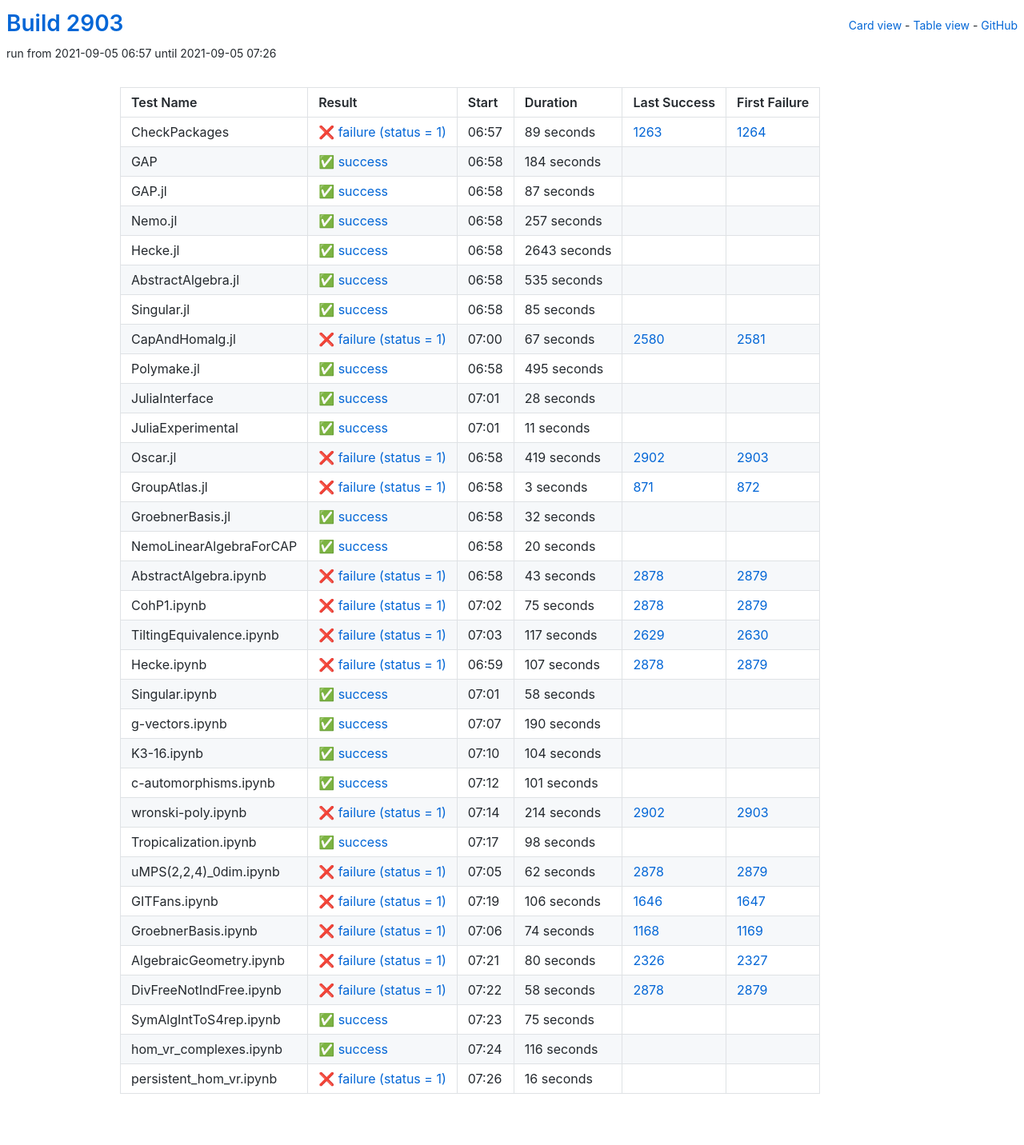
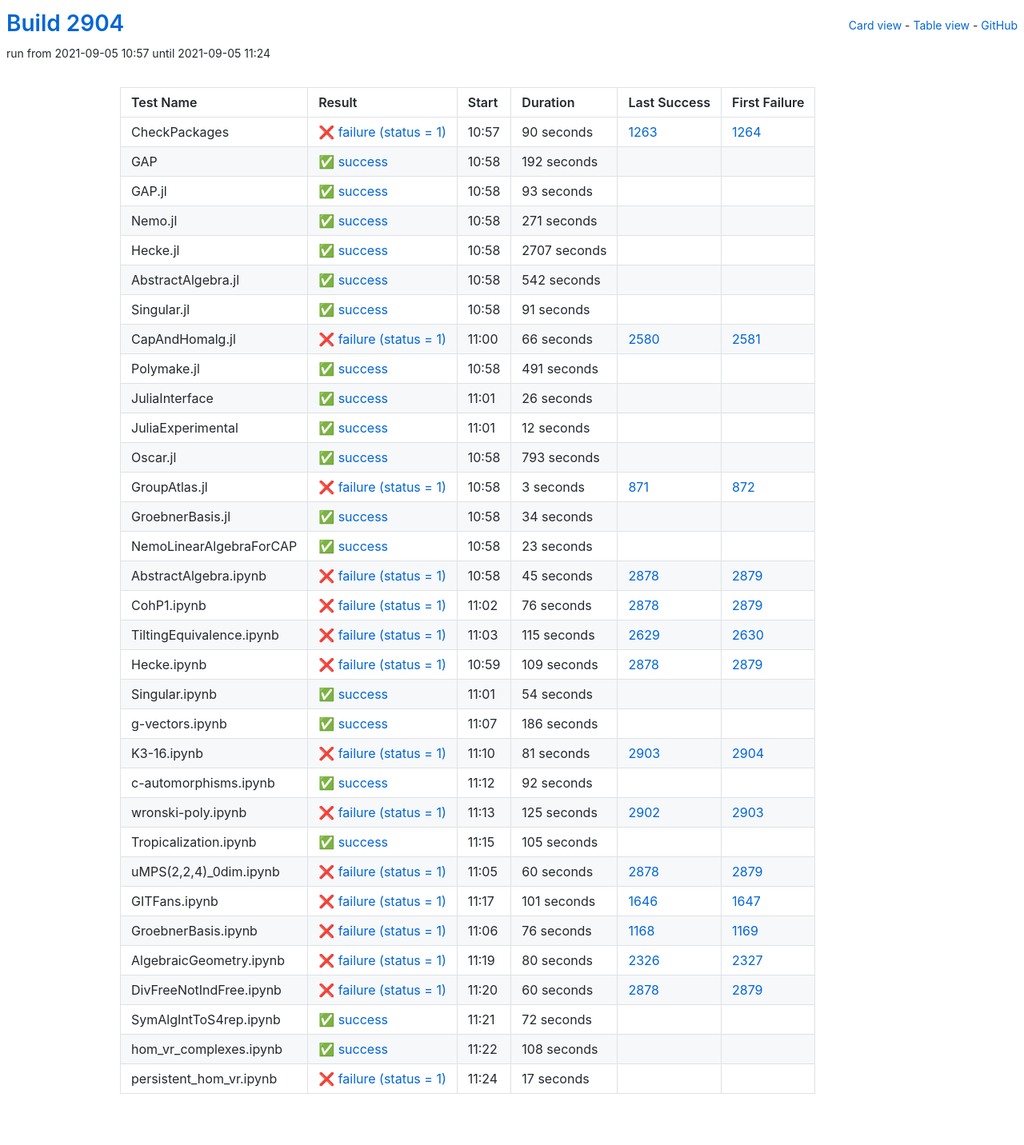
Before and after one commit to oscar-system/oscar-ci-status-stable, a Jekyll site: the page built from table.html, in a window 1280 px wide. Shown: the whole page at 80% size. Built offline with Jekyll 4.4.1, drawn with Linux system fonts in a browser that asks for light colours.

Commit message:
Build #2904

```diff
--- a/_data/ci.yml
+++ b/_data/ci.yml
@@ -1,6 +1,6 @@
 ---
-build: 2903
-build_url: https://oscarci.mathematik.uni-kl.de/job/oscar-stable/2903/
+build: 2904
+build_url: https://oscarci.mathematik.uni-kl.de/job/oscar-stable/2904/
 job: oscar-stable
 organization: oscar-system
 repo: oscar-ci-status-stable
@@ -8,152 +8,152 @@ repourl: https://github.com/oscar-system/oscar-ci-status-stable
 tests:
 - name: CheckPackages
   id: checkpackages
-  log: https://oscarci.mathematik.uni-kl.de/job/oscar-stable/2903/artifact/logs/build-2903/CheckPackages.log
-  start: 2021-09-05 06:57
+  log: https://oscarci.mathematik.uni-kl.de/job/oscar-stable/2904/artifact/logs/build-2904/CheckPackages.log
+  start: 2021-09-05 10:57
   success: false
   exitcode: 1
   status: failure
-  duration: 89
+  duration: 90
   last_success: 1263
   last_success_url: https://oscarci.mathematik.uni-kl.de/job/oscar-stable/1263/
   first_failure: 1264
   first_failure_url: https://oscarci.mathematik.uni-kl.de/job/oscar-stable/1264/
 - name: GAP
   id: gap
-  log: https://oscarci.mathematik.uni-kl.de/job/oscar-stable/2903/artifact/logs/build-2903/GAP.log
-  start: 2021-09-05 06:58
+  log: https://oscarci.mathematik.uni-kl.de/job/oscar-stable/2904/artifact/logs/build-2904/GAP.log
+  start: 2021-09-05 10:58
   success: true
   exitcode: 0
   status: success
-  duration: 184
+  duration: 192
   last_success: false
   last_success_url:
   first_failure: false
   first_failure_url:
 - name: GAP.jl
   id: gap-jl
-  log: https://oscarci.mathematik.uni-kl.de/job/oscar-stable/2903/artifact/logs/build-2903/GAP.jl.log
-  start: 2021-09-05 06:58
+  log: https://oscarci.mathematik.uni-kl.de/job/oscar-stable/2904/artifact/logs/build-2904/GAP.jl.log
+  start: 2021-09-05 10:58
   success: true
   exitcode: 0
   status: success
-  duration: 87
+  duration: 93
   last_success: false
   last_success_url:
   first_failure: false
   first_failure_url:
 - name: Nemo.jl
   id: nemo-jl
-  log: https://oscarci.mathematik.uni-kl.de/job/oscar-stable/2903/artifact/logs/build-2903/Nemo.jl.log
-  start: 2021-09-05 06:58
+  log: https://oscarci.mathematik.uni-kl.de/job/oscar-stable/2904/artifact/logs/build-2904/Nemo.jl.log
+  start: 2021-09-05 10:58
   success: true
   exitcode: 0
   status: success
-  duration: 257
+  duration: 271
   last_success: false
   last_success_url:
   first_failure: false
   first_failure_url:
 - name: Hecke.jl
   id: hecke-jl
-  log: https://oscarci.mathematik.uni-kl.de/job/oscar-stable/2903/artifact/logs/build-2903/Hecke.jl.log
-  start: 2021-09-05 06:58
+  log: https://oscarci.mathematik.uni-kl.de/job/oscar-stable/2904/artifact/logs/build-2904/Hecke.jl.log
+  start: 2021-09-05 10:58
   success: true
   exitcode: 0
   status: success
-  duration: 2643
+  duration: 2707
   last_success: false
   last_success_url:
   first_failure: false
   first_failure_url:
 - name: AbstractAlgebra.jl
   id: abstractalgebra-jl
-  log: https://oscarci.mathematik.uni-kl.de/job/oscar-stable/2903/artifact/logs/build-2903/AbstractAlgebra.jl.log
-  start: 2021-09-05 06:58
+  log: https://oscarci.mathematik.uni-kl.de/job/oscar-stable/2904/artifact/logs/build-2904/AbstractAlgebra.jl.log
+  start: 2021-09-05 10:58
   success: true
   exitcode: 0
   status: success
-  duration: 535
+  duration: 542
   last_success: false
   last_success_url:
   first_failure: false
   first_failure_url:
 - name: Singular.jl
   id: singular-jl
-  log: https://oscarci.mathematik.uni-kl.de/job/oscar-stable/2903/artifact/logs/build-2903/Singular.jl.log
-  start: 2021-09-05 06:58
+  log: https://oscarci.mathematik.uni-kl.de/job/oscar-stable/2904/artifact/logs/build-2904/Singular.jl.log
+  start: 2021-09-05 10:58
   success: true
   exitcode: 0
   status: success
-  duration: 85
+  duration: 91
   last_success: false
   last_success_url:
   first_failure: false
   first_failure_url:
 - name: CapAndHomalg.jl
   id: capandhomalg-jl
-  log: https://oscarci.mathematik.uni-kl.de/job/oscar-stable/2903/artifact/logs/build-2903/CapAndHomalg.jl.log
-  start: 2021-09-05 07:00
+  log: https://oscarci.mathematik.uni-kl.de/job/oscar-stable/2904/artifact/logs/build-2904/CapAndHomalg.jl.log
+  start: 2021-09-05 11:00
   success: false
   exitcode: 1
   status: failure
-  duration: 67
+  duration: 66
   last_success: 2580
   last_success_url: https://oscarci.mathematik.uni-kl.de/job/oscar-stable/2580/
   first_failure: 2581
   first_failure_url: https://oscarci.mathematik.uni-kl.de/job/oscar-stable/2581/
 - name: Polymake.jl
   id: polymake-jl
-  log: https://oscarci.mathematik.uni-kl.de/job/oscar-stable/2903/artifact/logs/build-2903/Polymake.jl.log
-  start: 2021-09-05 06:58
+  log: https://oscarci.mathematik.uni-kl.de/job/oscar-stable/2904/artifact/logs/build-2904/Polymake.jl.log
+  start: 2021-09-05 10:58
   success: true
   exitcode: 0
   status: success
-  duration: 495
+  duration: 491
   last_success: false
   last_success_url:
   first_failure: false
   first_failure_url:
 - name: JuliaInterface
   id: juliainterface
-  log: https://oscarci.mathematik.uni-kl.de/job/oscar-stable/2903/artifact/logs/build-2903/JuliaInterface.log
-  start: 2021-09-05 07:01
+  log: https://oscarci.mathematik.uni-kl.de/job/oscar-stable/2904/artifact/logs/build-2904/JuliaInterface.log
+  start: 2021-09-05 11:01
   success: true
   exitcode: 0
   status: success
-  duration: 28
+  duration: 26
   last_success: false
   last_success_url:
   first_failure: false
   first_failure_url:
 - name: JuliaExperimental
   id: juliaexperimental
-  log: https://oscarci.mathematik.uni-kl.de/job/oscar-stable/2903/artifact/logs/build-2903/JuliaExperimental.log
-  start: 2021-09-05 07:01
+  log: https://oscarci.mathematik.uni-kl.de/job/oscar-stable/2904/artifact/logs/build-2904/JuliaExperimental.log
+  start: 2021-09-05 11:01
   success: true
   exitcode: 0
   status: success
-  duration: 11
+  duration: 12
   last_success: false
   last_success_url:
   first_failure: false
   first_failure_url:
 - name: Oscar.jl
   id: oscar-jl
-  log: https://oscarci.mathematik.uni-kl.de/job/oscar-stable/2903/artifact/logs/build-2903/Oscar.jl.log
-  start: 2021-09-05 06:58
-  success: false
-  exitcode: 1
-  status: failure
-  duration: 419
-  last_success: 2902
-  last_success_url: https://oscarci.mathematik.uni-kl.de/job/oscar-stable/2902/
-  first_failure: 2903
-  first_failure_url: https://oscarci.mathematik.uni-kl.de/job/oscar-stable/2903/
+  log: https://oscarci.mathematik.uni-kl.de/job/oscar-stable/2904/artifact/logs/build-2904/Oscar.jl.log
+  start: 2021-09-05 10:58
+  success: true
+  exitcode: 0
+  status: success
+  duration: 793
+  last_success: false
+  last_success_url:
+  first_failure: false
+  first_failure_url:
 - name: GroupAtlas.jl
   id: groupatlas-jl
-  log: https://oscarci.mathematik.uni-kl.de/job/oscar-stable/2903/artifact/logs/build-2903/GroupAtlas.jl.log
-  start: 2021-09-05 06:58
+  log: https://oscarci.mathematik.uni-kl.de/job/oscar-stable/2904/artifact/logs/build-2904/GroupAtlas.jl.log
+  start: 2021-09-05 10:58
   success: false
   exitcode: 1
   status: failure
@@ -164,188 +164,188 @@ tests:
   first_failure_url: https://oscarci.mathematik.uni-kl.de/job/oscar-stable/872/
 - name: GroebnerBasis.jl
   id: groebnerbasis-jl
-  log: https://oscarci.mathematik.uni-kl.de/job/oscar-stable/2903/artifact/logs/build-2903/GroebnerBasis.jl.log
-  start: 2021-09-05 06:58
+  log: https://oscarci.mathematik.uni-kl.de/job/oscar-stable/2904/artifact/logs/build-2904/GroebnerBasis.jl.log
+  start: 2021-09-05 10:58
   success: true
   exitcode: 0
   status: success
-  duration: 32
+  duration: 34
   last_success: false
   last_success_url:
   first_failure: false
   first_failure_url:
 - name: NemoLinearAlgebraForCAP
   id: nemolinearalgebraforcap
-  log: https://oscarci.mathematik.uni-kl.de/job/oscar-stable/2903/artifact/logs/build-2903/NemoLinearAlgebraForCAP.log
-  start: 2021-09-05 06:58
+  log: https://oscarci.mathematik.uni-kl.de/job/oscar-stable/2904/artifact/logs/build-2904/NemoLinearAlgebraForCAP.log
+  start: 2021-09-05 10:58
   success: true
   exitcode: 0
   status: success
-  duration: 20
+  duration: 23
   last_success: false
   last_success_url:
   first_failure: false
   first_failure_url:
 - name: AbstractAlgebra.ipynb
   id: abstractalgebra-ipynb
-  log: https://oscarci.mathematik.uni-kl.de/job/oscar-stable/2903/artifact/logs/build-2903/AbstractAlgebra.ipynb.log
-  start: 2021-09-05 06:58
+  log: https://oscarci.mathematik.uni-kl.de/job/oscar-stable/2904/artifact/logs/build-2904/AbstractAlgebra.ipynb.log
+  start: 2021-09-05 10:58
   success: false
   exitcode: 1
   status: failure
-  duration: 43
+  duration: 45
   last_success: 2878
   last_success_url: https://oscarci.mathematik.uni-kl.de/job/oscar-stable/2878/
   first_failure: 2879
   first_failure_url: https://oscarci.mathematik.uni-kl.de/job/oscar-stable/2879/
 - name: CohP1.ipynb
   id: cohp1-ipynb
-  log: https://oscarci.mathematik.uni-kl.de/job/oscar-stable/2903/artifact/logs/build-2903/CohP1.ipynb.log
-  start: 2021-09-05 07:02
+  log: https://oscarci.mathematik.uni-kl.de/job/oscar-stable/2904/artifact/logs/build-2904/CohP1.ipynb.log
+  start: 2021-09-05 11:02
   success: false
   exitcode: 1
   status: failure
-  duration: 75
+  duration: 76
   last_success: 2878
   last_success_url: https://oscarci.mathematik.uni-kl.de/job/oscar-stable/2878/
   first_failure: 2879
   first_failure_url: https://oscarci.mathematik.uni-kl.de/job/oscar-stable/2879/
 - name: TiltingEquivalence.ipynb
   id: tiltingequivalence-ipynb
-  log: https://oscarci.mathematik.uni-kl.de/job/oscar-stable/2903/artifact/logs/build-2903/TiltingEquivalence.ipynb.log
-  start: 2021-09-05 07:03
+  log: https://oscarci.mathematik.uni-kl.de/job/oscar-stable/2904/artifact/logs/build-2904/TiltingEquivalence.ipynb.log
+  start: 2021-09-05 11:03
   success: false
   exitcode: 1
   status: failure
-  duration: 117
+  duration: 115
   last_success: 2629
   last_success_url: https://oscarci.mathematik.uni-kl.de/job/oscar-stable/2629/
   first_failure: 2630
   first_failure_url: https://oscarci.mathematik.uni-kl.de/job/oscar-stable/2630/
 - name: Hecke.ipynb
   id: hecke-ipynb
-  log: https://oscarci.mathematik.uni-kl.de/job/oscar-stable/2903/artifact/logs/build-2903/Hecke.ipynb.log
-  start: 2021-09-05 06:59
+  log: https://oscarci.mathematik.uni-kl.de/job/oscar-stable/2904/artifact/logs/build-2904/Hecke.ipynb.log
+  start: 2021-09-05 10:59
   success: false
   exitcode: 1
   status: failure
-  duration: 107
+  duration: 109
   last_success: 2878
   last_success_url: https://oscarci.mathematik.uni-kl.de/job/oscar-stable/2878/
   first_failure: 2879
   first_failure_url: https://oscarci.mathematik.uni-kl.de/job/oscar-stable/2879/
 - name: Singular.ipynb
   id: singular-ipynb
-  log: https://oscarci.mathematik.uni-kl.de/job/oscar-stable/2903/artifact/logs/build-2903/Singular.ipynb.log
-  start: 2021-09-05 07:01
+  log: https://oscarci.mathematik.uni-kl.de/job/oscar-stable/2904/artifact/logs/build-2904/Singular.ipynb.log
+  start: 2021-09-05 11:01
   success: true
   exitcode: 0
   status: success
-  duration: 58
+  duration: 54
   last_success: false
   last_success_url:
   first_failure: false
   first_failure_url:
 - name: g-vectors.ipynb
   id: g-vectors-ipynb
-  log: https://oscarci.mathematik.uni-kl.de/job/oscar-stable/2903/artifact/logs/build-2903/g-vectors.ipynb.log
-  start: 2021-09-05 07:07
+  log: https://oscarci.mathematik.uni-kl.de/job/oscar-stable/2904/artifact/logs/build-2904/g-vectors.ipynb.log
+  start: 2021-09-05 11:07
   success: true
   exitcode: 0
   status: success
-  duration: 190
+  duration: 186
   last_success: false
   last_success_url:
   first_failure: false
   first_failure_url:
 - name: K3-16.ipynb
   id: k3-16-ipynb
-  log: https://oscarci.mathematik.uni-kl.de/job/oscar-stable/2903/artifact/logs/build-2903/K3-16.ipynb.log
-  start: 2021-09-05 07:10
+  log: https://oscarci.mathematik.uni-kl.de/job/oscar-stable/2904/artifact/logs/build-2904/K3-16.ipynb.log
+  start: 2021-09-05 11:10
+  success: false
+  exitcode: 1
+  status: failure
+  duration: 81
+  last_success: 2903
+  last_success_url: https://oscarci.mathematik.uni-kl.de/job/oscar-stable/2903/
+  first_failure: 2904
+  first_failure_url: https://oscarci.mathematik.uni-kl.de/job/oscar-stable/2904/
+- name: c-automorphisms.ipynb
+  id: c-automorphisms-ipynb
+  log: https://oscarci.mathematik.uni-kl.de/job/oscar-stable/2904/artifact/logs/build-2904/c-automorphisms.ipynb.log
+  start: 2021-09-05 11:12
   success: true
   exitcode: 0
   status: success
-  duration: 104
-  last_success: false
-  last_success_url:
-  first_failure: false
-  first_failure_url:
-- name: c-automorphisms.ipynb
-  id: c-automorphisms-ipynb
-  log: https://oscarci.mathematik.uni-kl.de/job/oscar-stable/2903/artifact/logs/build-2903/c-automorphisms.ipynb.log
-  start: 2021-09-05 07:12
-  success: true
-  exitcode: 0
-  status: success
-  duration: 101
+  duration: 92
   last_success: false
   last_success_url:
   first_failure: false
   first_failure_url:
 - name: wronski-poly.ipynb
   id: wronski-poly-ipynb
-  log: https://oscarci.mathematik.uni-kl.de/job/oscar-stable/2903/artifact/logs/build-2903/wronski-poly.ipynb.log
-  start: 2021-09-05 07:14
+  log: https://oscarci.mathematik.uni-kl.de/job/oscar-stable/2904/artifact/logs/build-2904/wronski-poly.ipynb.log
+  start: 2021-09-05 11:13
   success: false
   exitcode: 1
   status: failure
-  duration: 214
+  duration: 125
   last_success: 2902
   last_success_url: https://oscarci.mathematik.uni-kl.de/job/oscar-stable/2902/
   first_failure: 2903
   first_failure_url: https://oscarci.mathematik.uni-kl.de/job/oscar-stable/2903/
 - name: Tropicalization.ipynb
   id: tropicalization-ipynb
-  log: https://oscarci.mathematik.uni-kl.de/job/oscar-stable/2903/artifact/logs/build-2903/Tropicalization.ipynb.log
-  start: 2021-09-05 07:17
+  log: https://oscarci.mathematik.uni-kl.de/job/oscar-stable/2904/artifact/logs/build-2904/Tropicalization.ipynb.log
+  start: 2021-09-05 11:15
   success: true
   exitcode: 0
   status: success
-  duration: 98
+  duration: 105
   last_success: false
   last_success_url:
   first_failure: false
   first_failure_url:
 - name: uMPS(2,2,4)_0dim.ipynb
   id: umps-2-2-4-0dim-ipynb
-  log: https://oscarci.mathematik.uni-kl.de/job/oscar-stable/2903/artifact/logs/build-2903/uMPS-2-2-4-_0dim.ipynb.log
-  start: 2021-09-05 07:05
+  log: https://oscarci.mathematik.uni-kl.de/job/oscar-stable/2904/artifact/logs/build-2904/uMPS-2-2-4-_0dim.ipynb.log
+  start: 2021-09-05 11:05
   success: false
   exitcode: 1
   status: failure
-  duration: 62
+  duration: 60
   last_success: 2878
   last_success_url: https://oscarci.mathematik.uni-kl.de/job/oscar-stable/2878/
   first_failure: 2879
   first_failure_url: https://oscarci.mathematik.uni-kl.de/job/oscar-stable/2879/
 - name: GITFans.ipynb
   id: gitfans-ipynb
-  log: https://oscarci.mathematik.uni-kl.de/job/oscar-stable/2903/artifact/logs/build-2903/GITFans.ipynb.log
-  start: 2021-09-05 07:19
+  log: https://oscarci.mathematik.uni-kl.de/job/oscar-stable/2904/artifact/logs/build-2904/GITFans.ipynb.log
+  start: 2021-09-05 11:17
   success: false
   exitcode: 1
   status: failure
-  duration: 106
+  duration: 101
   last_success: 1646
   last_success_url: https://oscarci.mathematik.uni-kl.de/job/oscar-stable/1646/
   first_failure: 1647
   first_failure_url: https://oscarci.mathematik.uni-kl.de/job/oscar-stable/1647/
 - name: GroebnerBasis.ipynb
   id: groebnerbasis-ipynb
-  log: https://oscarci.mathematik.uni-kl.de/job/oscar-stable/2903/artifact/logs/build-2903/GroebnerBasis.ipynb.log
-  start: 2021-09-05 07:06
+  log: https://oscarci.mathematik.uni-kl.de/job/oscar-stable/2904/artifact/logs/build-2904/GroebnerBasis.ipynb.log
+  start: 2021-09-05 11:06
   success: false
   exitcode: 1
   status: failure
-  duration: 74
+  duration: 76
   last_success: 1168
   last_success_url: https://oscarci.mathematik.uni-kl.de/job/oscar-stable/1168/
   first_failure: 1169
   first_failure_url: https://oscarci.mathematik.uni-kl.de/job/oscar-stable/1169/
 - name: AlgebraicGeometry.ipynb
   id: algebraicgeometry-ipynb
-  log: https://oscarci.mathematik.uni-kl.de/job/oscar-stable/2903/artifact/logs/build-2903/AlgebraicGeometry.ipynb.log
-  start: 2021-09-05 07:21
+  log: https://oscarci.mathematik.uni-kl.de/job/oscar-stable/2904/artifact/logs/build-2904/AlgebraicGeometry.ipynb.log
+  start: 2021-09-05 11:19
   success: false
   exitcode: 1
   status: failure
@@ -356,48 +356,48 @@ tests:
   first_failure_url: https://oscarci.mathematik.uni-kl.de/job/oscar-stable/2327/
 - name: DivFreeNotIndFree.ipynb
   id: divfreenotindfree-ipynb
-  log: https://oscarci.mathematik.uni-kl.de/job/oscar-stable/2903/artifact/logs/build-2903/DivFreeNotIndFree.ipynb.log
-  start: 2021-09-05 07:22
+  log: https://oscarci.mathematik.uni-kl.de/job/oscar-stable/2904/artifact/logs/build-2904/DivFreeNotIndFree.ipynb.log
+  start: 2021-09-05 11:20
   success: false
   exitcode: 1
   status: failure
-  duration: 58
+  duration: 60
   last_success: 2878
   last_success_url: https://oscarci.mathematik.uni-kl.de/job/oscar-stable/2878/
   first_failure: 2879
   first_failure_url: https://oscarci.mathematik.uni-kl.de/job/oscar-stable/2879/
 - name: SymAlgIntToS4rep.ipynb
   id: symalginttos4rep-ipynb
-  log: https://oscarci.mathematik.uni-kl.de/job/oscar-stable/2903/artifact/logs/build-2903/SymAlgIntToS4rep.ipynb.log
-  start: 2021-09-05 07:23
+  log: https://oscarci.mathematik.uni-kl.de/job/oscar-stable/2904/artifact/logs/build-2904/SymAlgIntToS4rep.ipynb.log
+  start: 2021-09-05 11:21
   success: true
   exitcode: 0
   status: success
-  duration: 75
+  duration: 72
   last_success: false
   last_success_url:
   first_failure: false
   first_failure_url:
 - name: hom_vr_complexes.ipynb
   id: hom-vr-complexes-ipynb
-  log: https://oscarci.mathematik.uni-kl.de/job/oscar-stable/2903/artifact/logs/build-2903/hom_vr_complexes.ipynb.log
-  start: 2021-09-05 07:24
+  log: https://oscarci.mathematik.uni-kl.de/job/oscar-stable/2904/artifact/logs/build-2904/hom_vr_complexes.ipynb.log
+  start: 2021-09-05 11:22
   success: true
   exitcode: 0
   status: success
-  duration: 116
+  duration: 108
   last_success: false
   last_success_url:
   first_failure: false
   first_failure_url:
 - name: persistent_hom_vr.ipynb
   id: persistent-hom-vr-ipynb
-  log: https://oscarci.mathematik.uni-kl.de/job/oscar-stable/2903/artifact/logs/build-2903/persistent_hom_vr.ipynb.log
-  start: 2021-09-05 07:26
+  log: https://oscarci.mathematik.uni-kl.de/job/oscar-stable/2904/artifact/logs/build-2904/persistent_hom_vr.ipynb.log
+  start: 2021-09-05 11:24
   success: false
   exitcode: 1
   status: failure
-  duration: 16
+  duration: 17
   last_success: false
   last_success_url:
   first_failure: false
```
Also changed, not shown: README.md.
